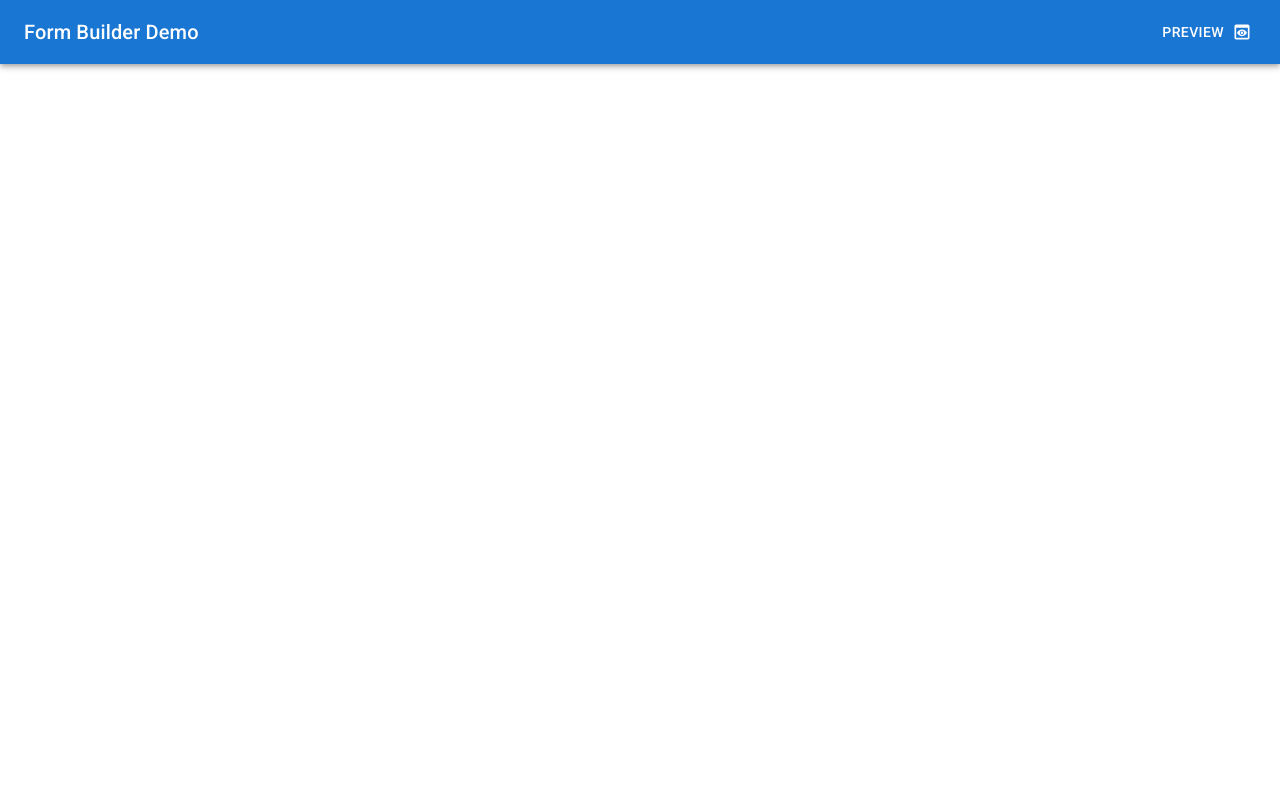
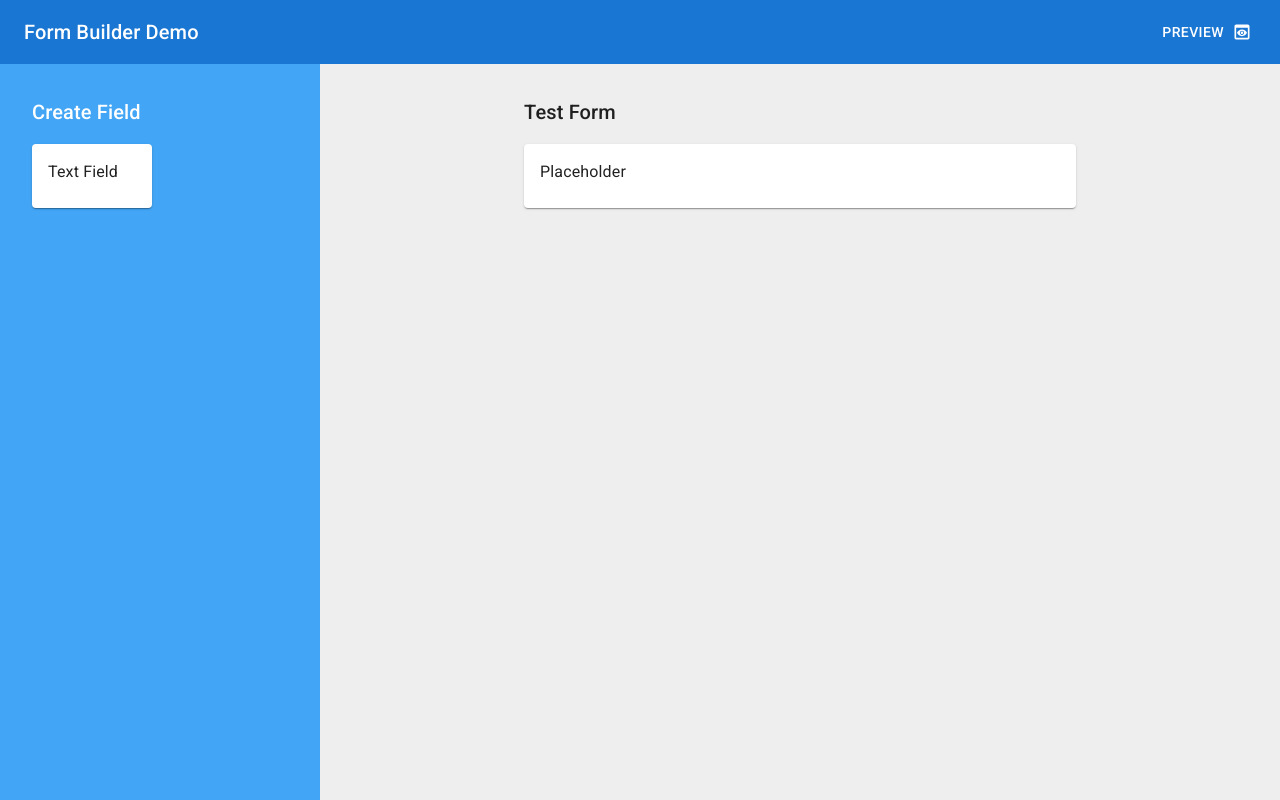
Before and after one commit to LixingSun/form-builder-demo, a React (Vite) app: page / in a window 1280 px wide. Built offline with nearby package versions, Linux system fonts and the light colour scheme.

Commit message:
Init editor page layout

```diff
--- a/src/routes/HomePage.jsx
+++ b/src/routes/HomePage.jsx
@@ -1,19 +1,56 @@
-import AppBar from '@mui/material/AppBar';
-import Toolbar from '@mui/material/Toolbar';
-import Typography from '@mui/material/Typography';
-import Button from '@mui/material/Button';
+import {
+  AppBar,
+  Toolbar,
+  Typography,
+  Button,
+  Box,
+  Grid,
+  Container,
+  Card,
+  CardContent,
+  Stack
+ } from '@mui/material';
 import PreviewIcon from '@mui/icons-material/Preview';
-
 
 export default function Home() {
   return (
-    <AppBar position="static">
+    <Box sx={{minHeight: "100vh", display: 'flex', flexDirection: 'column'}}>
+      <AppBar position="static">
         <Toolbar>
-          <Typography variant="h6" component="div" sx={{ flexGrow: 1 }}>
+          <Typography variant="h6" sx={{ flexGrow: 1 }}>
             Form Builder Demo
           </Typography>
           <Button color="inherit" endIcon={<PreviewIcon />}>Preview</Button>
         </Toolbar>
       </AppBar>
+
+      <Box sx={{flex: 1, display: 'flex', flexDirection: 'column', bgcolor: "#eeeeee"}}>
+        <Grid container sx={{flex: 1}}>
+          <Grid item xs={12} md={3} sx={{p: 4, bgcolor: "primary.light"}}>
+            <Typography variant="h6" color="primary.contrastText" sx={{marginBottom: 2}}>Create Field</Typography>
+            <Grid container spacing={2}>
+              <Grid item xs={6}>
+                <Card>
+                  <CardContent>
+                    <Typography>Text Field</Typography>
+                  </CardContent>
+                </Card>
+              </Grid>
+            </Grid>
+          </Grid>
+
+          <Grid item xs={12} md={9}>
+            <Container maxWidth="sm" sx={{paddingTop: 4}}>
+              <Stack spacing={2}>
+                <Typography variant="h6">Test Form</Typography>
+                <Card>
+                  <CardContent>Placeholder</CardContent>
+                </Card>
+              </Stack>
+            </Container>
+          </Grid>
+        </Grid>
+      </Box>
+    </Box>
   );
 }
--- a/src/routes/PreviewPage.jsx
+++ b/src/routes/PreviewPage.jsx
@@ -9,7 +9,7 @@ export default function Preview() {
   return (
     <AppBar position="static">
         <Toolbar>
-          <Typography variant="h6" component="div" sx={{ flexGrow: 1 }}>
+          <Typography variant="h6" sx={{ flexGrow: 1 }}>
             Form Builder Demo
           </Typography>
           <Button color="inherit" endIcon={<EditIcon />}>Back to Edit</Button>
```
